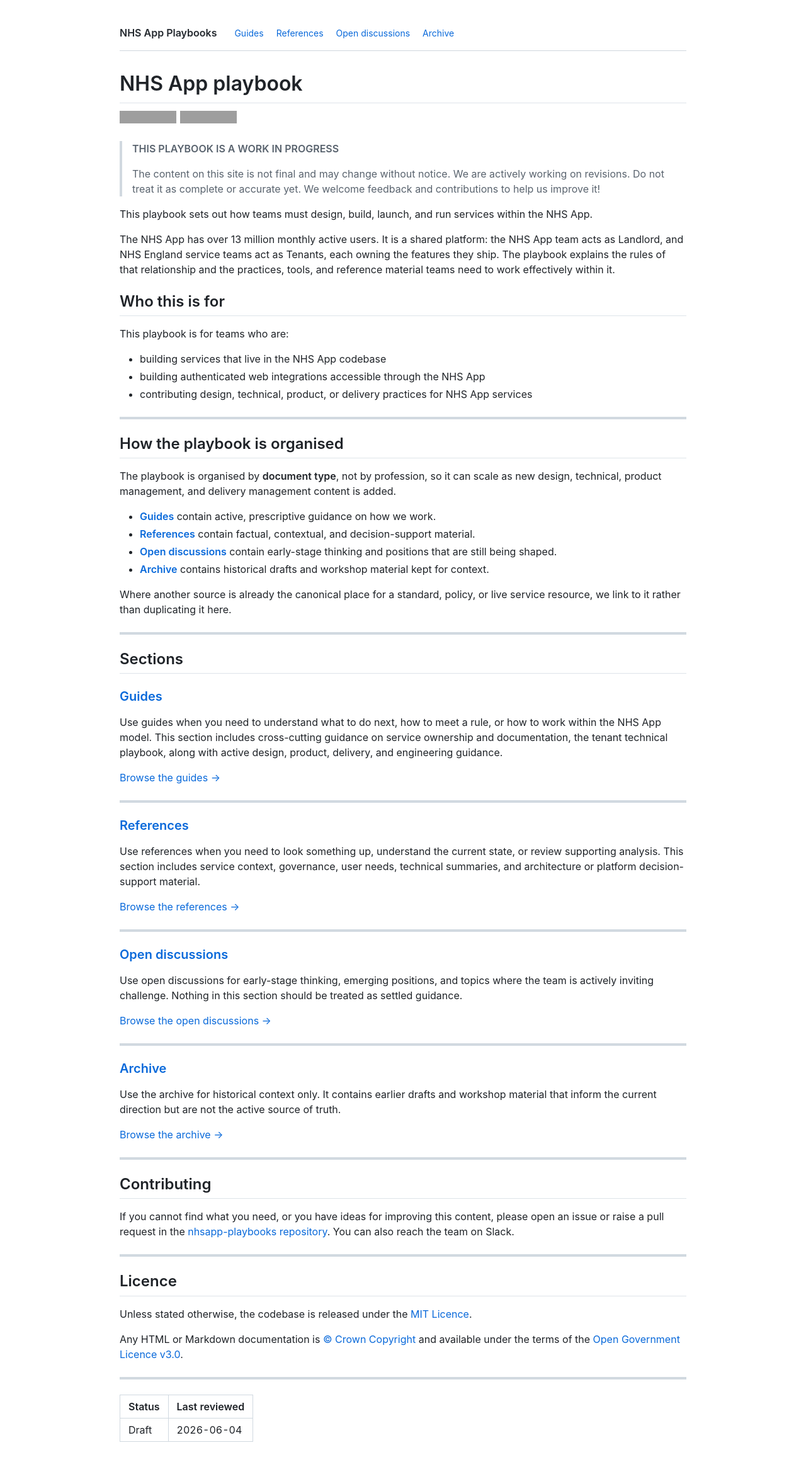
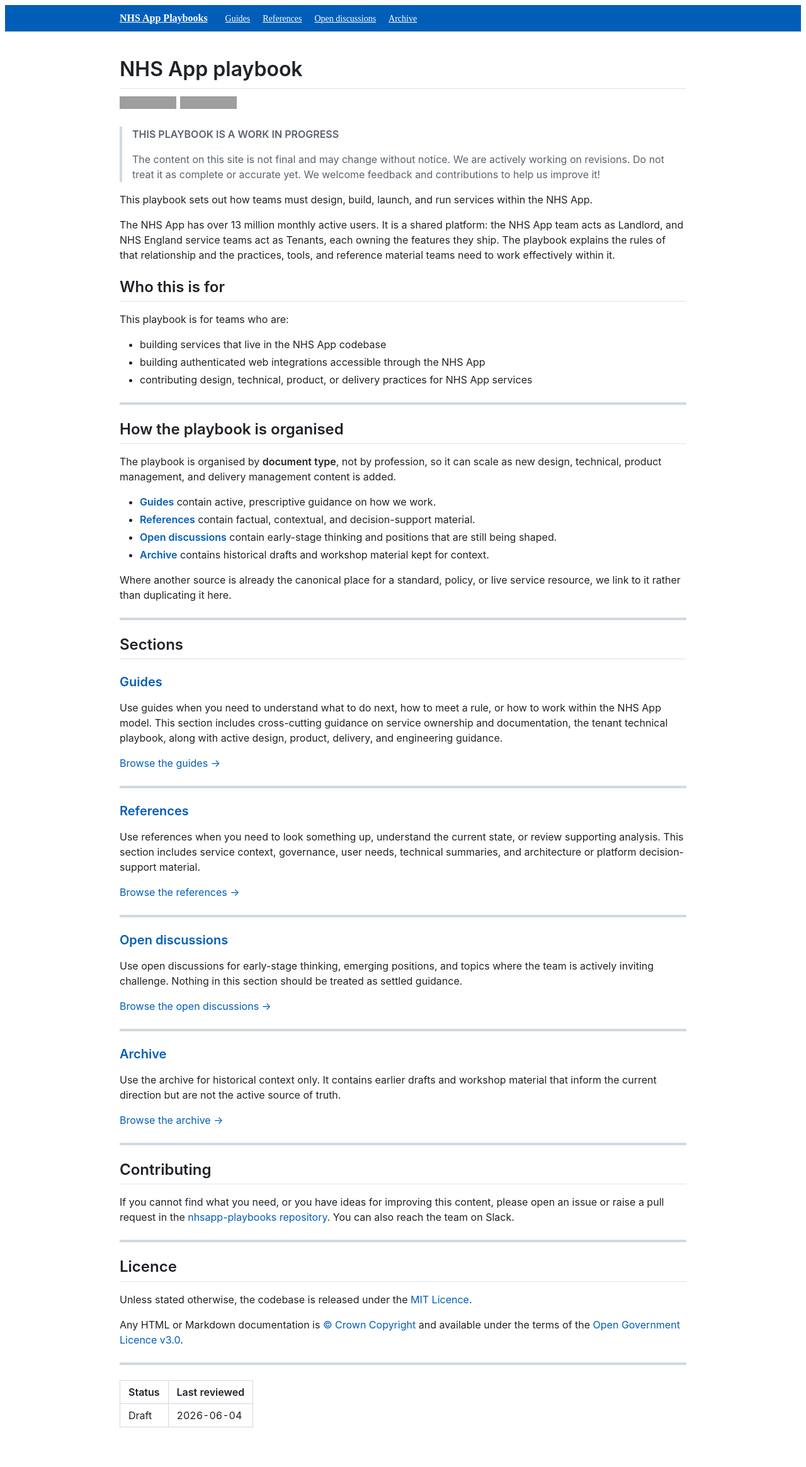
Before and after one commit to michaelgallagher/playbook-test, a Jekyll site: the page built from index.md, in a window 1280 px wide. Shown: the whole page at 63% size. Built offline with Jekyll 4.4.1, drawn with Linux system fonts in a browser that asks for light colours; nearby versions of some CDN libraries; after the commit the page ends 2307 px from its top, so only the background shows below that; grey boxes are pictures that could not be loaded.

Commit message:
update nav bar and links

```diff
--- a/_layouts/default.html
+++ b/_layouts/default.html
@@ -8,14 +8,16 @@
   <link rel="stylesheet" href="{{ '/assets/css/style.css' | relative_url }}">
 </head>
 <body>
-  <div class="container markdown-body">
   <nav>
+    <div class="nav-inner">
       <a href="{{ '/' | relative_url }}">{{ site.title }}</a>
       <a href="{{ '/guides/' | relative_url }}">Guides</a>
       <a href="{{ '/references/' | relative_url }}">References</a>
       <a href="{{ '/open-discussions/' | relative_url }}">Open discussions</a>
       <a href="{{ '/archive/' | relative_url }}">Archive</a>
+    </div>
   </nav>
+  <div class="container markdown-body">
     {{ content }}
   </div>
 </body>
--- a/assets/css/style.css
+++ b/assets/css/style.css
@@ -5,9 +5,13 @@
 }
 
 nav {
-  margin-bottom: 2rem;
-  padding-bottom: 1rem;
-  border-bottom: 1px solid #d0d7de;
+  background-color: #005eb8;
+}
+
+.nav-inner {
+  max-width: 900px;
+  margin: 0 auto;
+  padding: 0.75rem 20px;
   display: flex;
   gap: 1.25rem;
   flex-wrap: wrap;
@@ -15,21 +19,20 @@ nav {
 }
 
 nav a {
-  text-decoration: none;
-  color: #57606a;
+  color: white;
+  text-decoration: underline;
+  text-decoration-thickness: 1px;
   font-size: 0.875rem;
 }
 
 nav a:first-child {
   font-weight: 600;
-  color: #24292f;
   font-size: 1rem;
   margin-right: 0.5rem;
 }
 
 nav a:hover {
-  color: #0969da;
-  text-decoration: underline;
+  text-decoration-thickness: 3px;
 }
 
 .page-meta {
@@ -38,3 +41,7 @@ nav a:hover {
   flex-wrap: wrap;
   margin: -0.25rem 0 1.75rem;
 }
+
+.markdown-body a {
+  color: #005eb8;
+}
```
Lines whose indentation alone changed are shown as unchanged.
